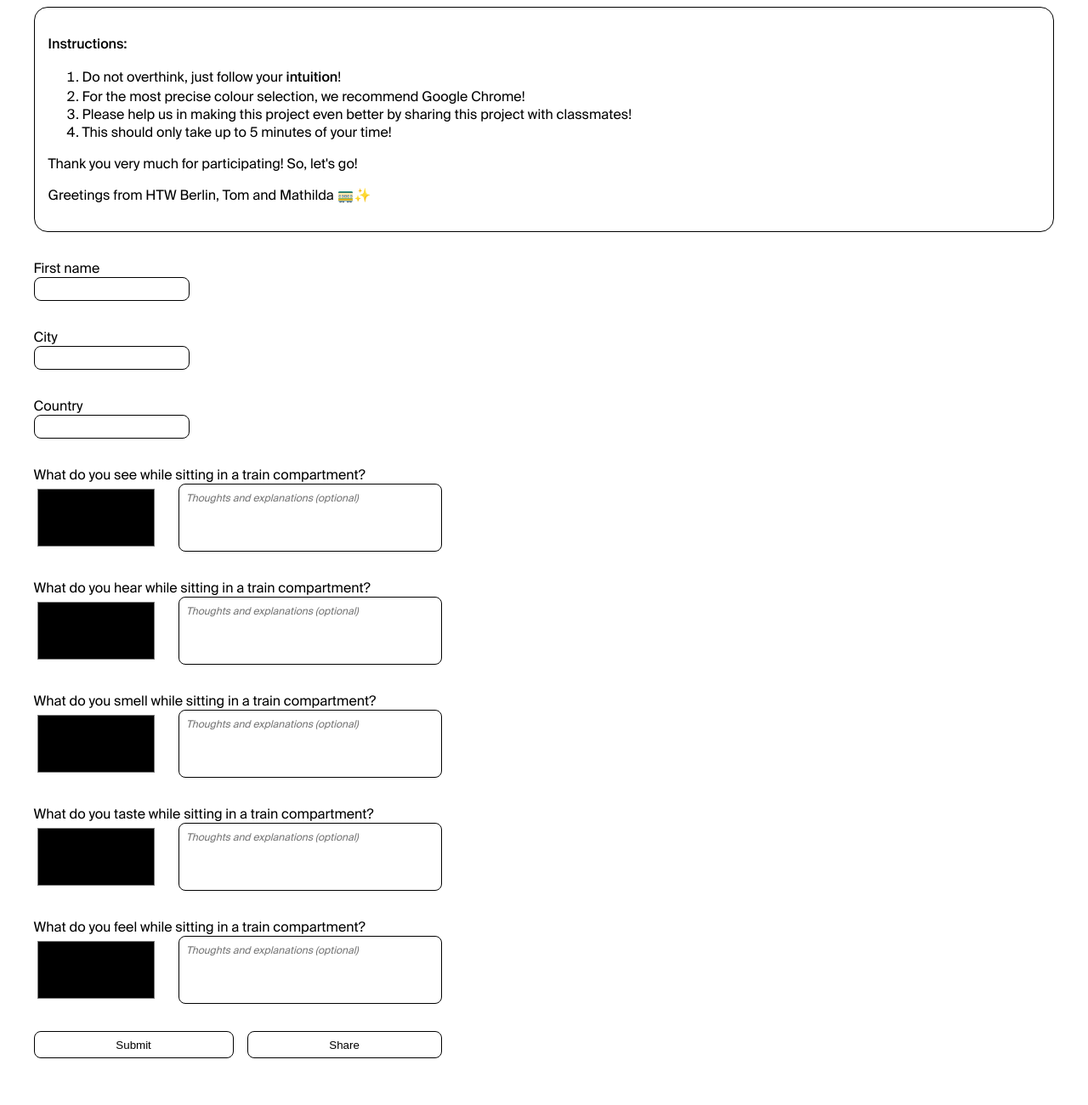
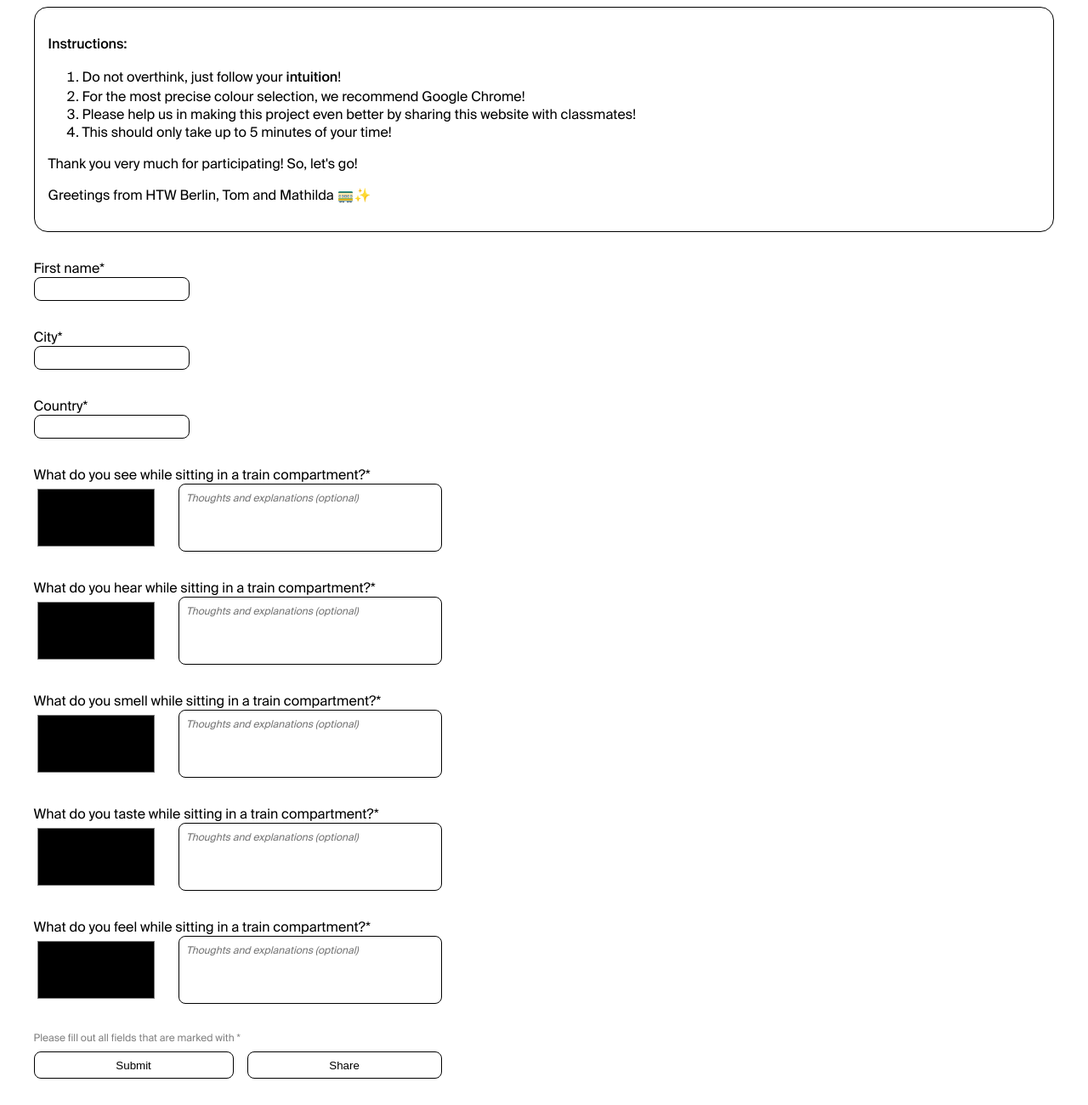
Before and after one commit to codeneobee/color-survey, a plain HTML site: page public/index.html in a window 1280 px wide. Shown: the part 300-1600 px from the top of the page at 85% size. Drawn offline with nearby package versions, Linux system fonts and the light colour scheme.

Commit message:
Fix see fields, add star indicator, disable button after submit

```diff
--- a/public/app.css
+++ b/public/app.css
@@ -162,3 +162,9 @@ body {
     visibility: visible;
     opacity: 0;
 }
+
+.star-disclaimer {
+    font-size: 0.75rem;
+    color: grey;
+    margin-bottom: 0.5rem;
+}
--- a/public/index.html
+++ b/public/index.html
@@ -30,7 +30,7 @@
             <ol>
                 <li>Do not overthink, just follow your <b>intuition</b>!</li>
                 <li>For the most precise colour selection, we recommend Google Chrome!</li>
-                <li>Please help us in making this project even better by sharing this project with classmates!</li>
+                <li>Please help us in making this project even better by sharing this website with classmates!</li>
                 <li>This should only take up to 5 minutes of your time!</li>
             </ol>
             <p>Thank you very much for participating! So, let's go!</p>
@@ -38,19 +38,19 @@
         </div>
         <div id="form">
             <div class="form-item">
-                <label class="text-label">First name</label>
+                <label class="text-label">First name*</label>
                 <input class="small-text-input" minlength="1" maxlength="30" id="first-name" type="text"></label>
             </div>
             <div class="form-item">
-                <label class="text-label">City</label>
+                <label class="text-label">City*</label>
                 <input class="small-text-input" minlength="1" maxlength="30" id="city" type="text"></label>
             </div>
             <div class="form-item">
-                <label class="text-label">Country</label>
+                <label class="text-label">Country*</label>
                 <input class="small-text-input" minlength="1" maxlength="30" id="country" type="text"></label>
             </div>
             <div class="form-item">
-                <label class="color-label">What do you see while sitting in a train compartment?</label>
+                <label class="color-label">What do you see while sitting in a train compartment?*</label>
                 <div class="input-area">
                     <input class="color-input" id="see-color" type="color">
                     <textarea class="optional-thoughts-textarea" maxlength="500" id="see-thoughts"
@@ -58,7 +58,7 @@
                 </div>
             </div>
             <div class="form-item">
-                <label class="color-label">What do you hear while sitting in a train compartment?</label>
+                <label class="color-label">What do you hear while sitting in a train compartment?*</label>
                 <div class="input-area">
                     <input class="color-input" id="hear-color" type="color">
                     <textarea class="optional-thoughts-textarea" maxlength="500" id="hear-thoughts"
@@ -66,7 +66,7 @@
                 </div>
             </div>
             <div class="form-item">
-                <label class="color-label">What do you smell while sitting in a train compartment?</label>
+                <label class="color-label">What do you smell while sitting in a train compartment?*</label>
                 <div class="input-area">
                     <input class="color-input" id="smell-color" type="color">
                     <textarea class="optional-thoughts-textarea" maxlength="500" id="smell-thoughts"
@@ -74,7 +74,7 @@
                 </div>
             </div>
             <div class="form-item">
-                <label class="color-label">What do you taste while sitting in a train compartment?</label>
+                <label class="color-label">What do you taste while sitting in a train compartment?*</label>
                 <div class="input-area">
                     <input class="color-input" id="taste-color" type="color">
                     <textarea class="optional-thoughts-textarea" maxlength="500" id="taste-thoughts"
@@ -82,13 +82,14 @@
                 </div>
             </div>
             <div class="form-item">
-                <label class="color-label">What do you feel while sitting in a train compartment?</label>
+                <label class="color-label">What do you feel while sitting in a train compartment?*</label>
                 <div class="input-area">
                     <input class="color-input" id="feel-color" type="color">
                     <textarea class="optional-thoughts-textarea" maxlength="500" id="feel-thoughts"
                         placeholder="Thoughts and explanations (optional)"></textarea>
                 </div>
             </div>
+            <span class="star-disclaimer">Please fill out all fields that are marked with *</span>
             <div class='form-buttons'>
                 <button class="button" id="submit-btn">Submit</button>
                 <button class="button" id="share-btn">Share</button>
--- a/public/script.js
+++ b/public/script.js
@@ -20,15 +20,17 @@ const app = initializeApp(firebaseConfig);
 
 const db = getFirestore()
 function submitForm() {
+    document.getElementById("submit-btn").setAttribute("disabled", true)
+
     const firstName = $('#first-name').val()
     const city = $('#city').val()
     const country = $('#country').val()
-    const seeColor = $('#feel-color').val()
+    const seeColor = $('#see-color').val()
     const hearColor = $('#hear-color').val()
     const smellColor = $('#smell-color').val()
     const tasteColor = $('#taste-color').val()
     const feelColor = $('#feel-color').val()
-    const seeThoughts = $('#feel-thoughts').val()
+    const seeThoughts = $('#see-thoughts').val()
     const hearThoughts = $('#hear-thoughts').val()
     const smellThoughts = $('#smell-thoughts').val()
     const tasteThoughts = $('#taste-thoughts').val()
```
Also changed, not shown: firebase.json, 2 other files.
